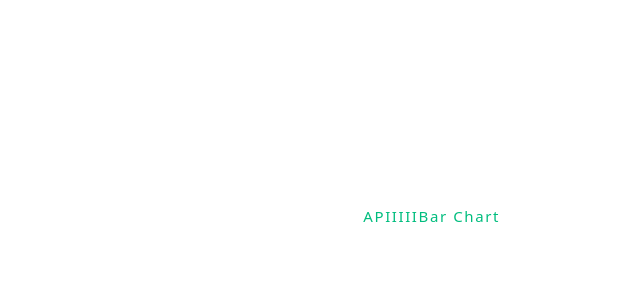
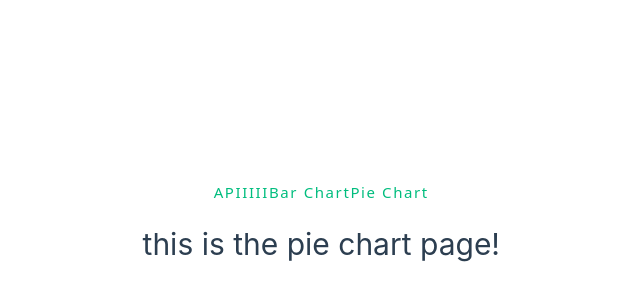
Before and after one commit to staten-island-tech/pd7-vue3-api-bridget-and-erica, a Vue app in the folder vue-api/: page /PieChart in a window 1280 px wide. Before the commit this address had no page. Shown: the part 184-484 px from the top of the page, without its empty margins (140-780 px from the left). Built offline with nearby package versions, Linux system fonts and the light colour scheme.

Commit message:
made router link and router view via nav tab
no css done, please css it

```diff
--- a/vue-api/src/components/NavTab.vue
+++ b/vue-api/src/components/NavTab.vue
@@ -3,6 +3,7 @@
         <nav>
             <RouterLink to="/ApiData">APIIIII</RouterLink>
             <RouterLink to="/BarChart">Bar Chart</RouterLink>
+            <RouterLink to="/PieChart">Pie Chart</RouterLink>
         </nav>
         <RouterView/>
     </div>
--- a/vue-api/src/router/index.js
+++ b/vue-api/src/router/index.js
@@ -18,6 +18,11 @@ const router = createRouter({
       path: '/BarChart',
       name: 'BarChart',
       component: () => import('../views/BarChart.vue')
+    },
+    {
+      path: '/PieChart',
+      name: 'PieChart',
+      component: () => import('../views/PieChart.vue')
     }
   ]
 })
--- /dev/null
+++ b/vue-api/src/views/PieChart.vue
@@ -0,0 +1,15 @@
+<template>
+    <div>
+<h1>this is the pie chart page!</h1>
+    </div>
+</template>
+
+<script>
+    export default {
+
+    }
+</script>
+
+<style lang="scss" scoped>
+
+</style>
```
Also changed, not shown: vue-api/src/components/PieChart.vue (deleted, +0 -13 lines), 1 other file (tests, documents, lock files or other folders).
